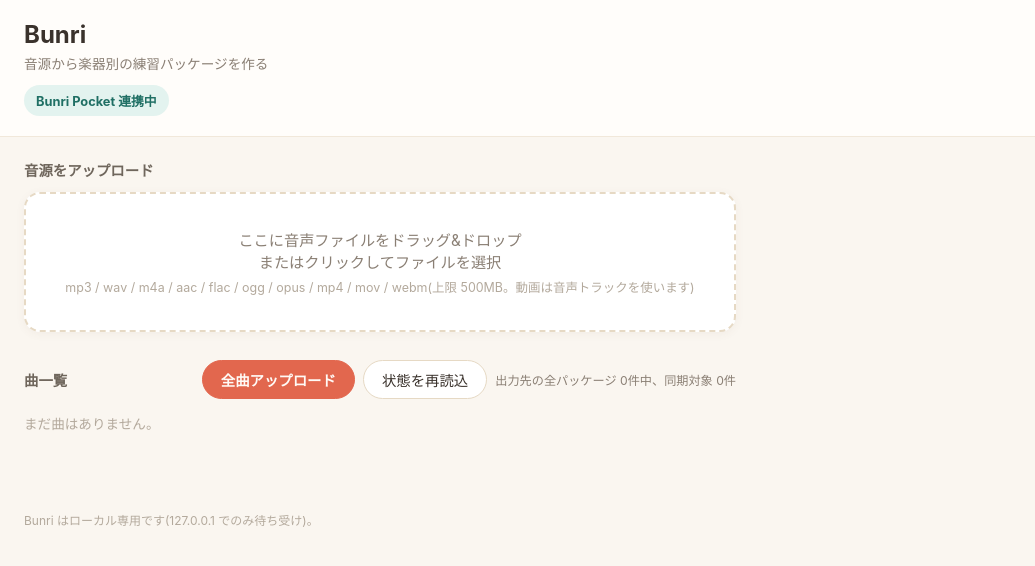
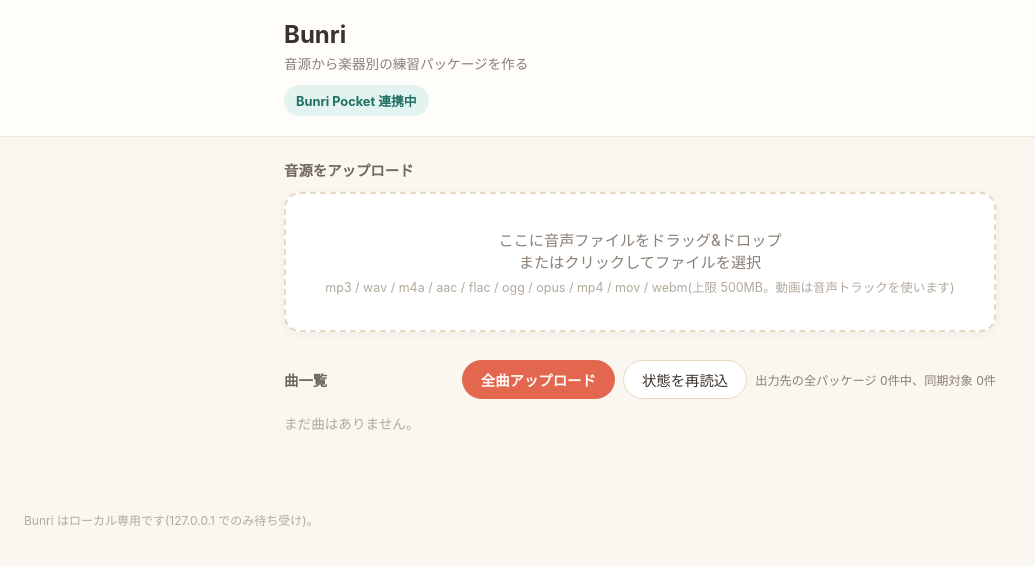
Before and after one commit to shimabox/Bunri, a FastAPI app: page / in a window 1280 px wide. Shown: the top 566 px of the page, without its empty margins (0-1035 px from the left). Run offline with FastAPI, Linux system fonts and the light colour scheme; data that the repository does not hold is empty.

Commit message:
web: 広い画面で本文を中央寄せにする

```diff
--- a/src/bunri/web/templates/index.html.j2
+++ b/src/bunri/web/templates/index.html.j2
@@ -16,9 +16,14 @@
       "Yu Gothic", Arial, sans-serif;
   }
   header.sw-header {
-    padding: 20px 24px;
+    padding: 20px 0;
     background: #fffdfa;
     border-bottom: 1px solid #f1e8da;
+  }
+  .sw-header-inner {
+    max-width: 760px;
+    margin: 0 auto;
+    padding: 0 24px;
   }
   h1.sw-title {
     margin: 0 0 4px;
@@ -40,6 +45,7 @@
   main.sw-main {
     padding: 22px 24px 40px;
     max-width: 760px;
+    margin: 0 auto;
   }
   section.sw-section { margin-bottom: 28px; }
   h2.sw-h2 {
@@ -420,9 +426,11 @@
   </defs>
 </svg>
 <header class="sw-header">
-  <h1 class="sw-title">Bunri</h1>
-  <p class="sw-sub">音源から楽器別の練習パッケージを作る</p>
-  <div id="sw-pocket-banner" class="sw-pocket-banner" hidden>Bunri Pocket 連携中</div>
+  <div class="sw-header-inner">
+    <h1 class="sw-title">Bunri</h1>
+    <p class="sw-sub">音源から楽器別の練習パッケージを作る</p>
+    <div id="sw-pocket-banner" class="sw-pocket-banner" hidden>Bunri Pocket 連携中</div>
+  </div>
 </header>
 
 <main class="sw-main">
```
